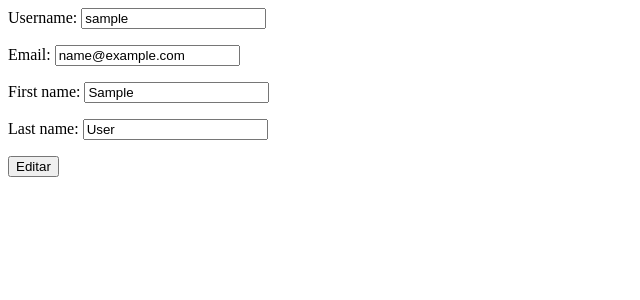
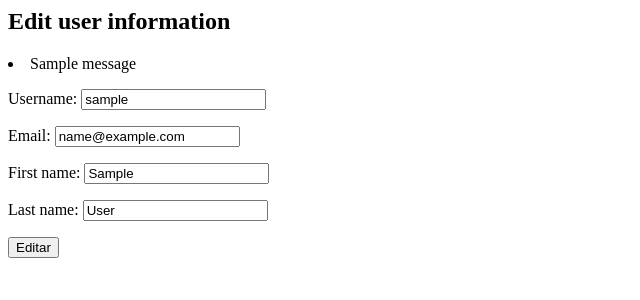
Before and after one commit to erikb2/django_admin, a Django app: page /clients/edit/ in a window 1280 px wide. Shown: the top 300 px of the page, without its empty margins (0-640 px from the left). Run offline with Django 3.2, Linux system fonts and the light colour scheme; a user stored in the database is signed in; tables that the repository leaves empty hold one stand-in row (values such as "Sample post"); one stand-in notice (Sample message) is shown.

Commit message:
Se usa la clase messages de Django para los mensajes mostrados al usuario

```diff
--- a/admin_facilito/clients/templates/edit.html
+++ b/admin_facilito/clients/templates/edit.html
@@ -1,3 +1,12 @@
+<h2> Edit user information </h2>
+
+{% if messages %}
+  {% for message in messages %}
+  <li> {{ message }} </li>
+  {% endfor %}
+</ul>
+{% endif %}
+
 <form method = "post" action="">
     {% csrf_token %}
     {{ form.as_p }}
--- a/admin_facilito/clients/views.py
+++ b/admin_facilito/clients/views.py
@@ -7,6 +7,8 @@ from forms import CreateUserForm
 from forms import EditUserForm
 from forms import EditPasswordForm
 
+from django.contrib import messages
+from django.contrib.messages.views import SuccessMessageMixin
 from django.contrib.auth.models import User
 
 from django.contrib.auth import authenticate
@@ -20,6 +22,7 @@ from django.views.generic.edit import UpdateView
 
 from django.contrib.auth.mixins import LoginRequiredMixin
 from django.core.urlresolvers import reverse_lazy
+
 
 
 '''
@@ -136,12 +139,20 @@ def create(request):
     return render(request, 'create.html', context)
 '''
 
-class EditClass(LoginRequiredMixin, UpdateView):
+class EditClass(LoginRequiredMixin, UpdateView, SuccessMessageMixin):
     login_url = 'client:login'
     model = User
     template_name = 'edit.html'
-    success_url   = reverse_lazy('client:dashboard')
+    success_url   = reverse_lazy('client:edit')
     form_class    = EditUserForm
+    success_message = "Tu usuario ha sido actualizado"
+
+    # El metodo form_valid se llama cuando el formulario es valido
+    # Se sobreescribe para la personalizacion con los messages
+    def form_valid(self, request, *args, **kwargs):
+        messages.success(self.request, self.success_message)
+        #Se le dice que siga con el flujo normal despues de haber ejecutado nuestra validacion
+        return super(EditClass, self).form_valid(request, *args, **kwargs)
 
     def get_object(self, queryset = None):
         return self.request.user
@@ -152,7 +163,6 @@ Functions
 '''
 @login_required( login_url = 'client:login')
 def edit_password(request):
-    message = None
     # En caso de que sea una solicitud POST, dentro de form se recuperan todos los datos del formulario.
     form = EditPasswordForm(request.POST or None)
 
@@ -168,12 +178,12 @@ def edit_password(request):
                 request.user.save()
                 # Se utiliza para continuar al usuario en su sesion
                 update_session_auth_hash(request, request.user)
-                message = "password actualizado"
+                messages.success(request, 'Password actualizado, messages')
             else:
-                message = "Password invalido. No corresponde al usuario %s" %(request.user.username)
+                messages.success(request, "Password invalido. No corresponde al usuario %s" %(request.user.username))
 
 
-    context = {'form' : form, 'message': message}
+    context = {'form' : form, }
     return render(request, 'edit_password.html', context)
 
 @login_required( login_url = 'client:login')
```
Also changed, not shown: admin_facilito/clients/templates/edit_password.html (+7 -1 lines), 1 other file.
